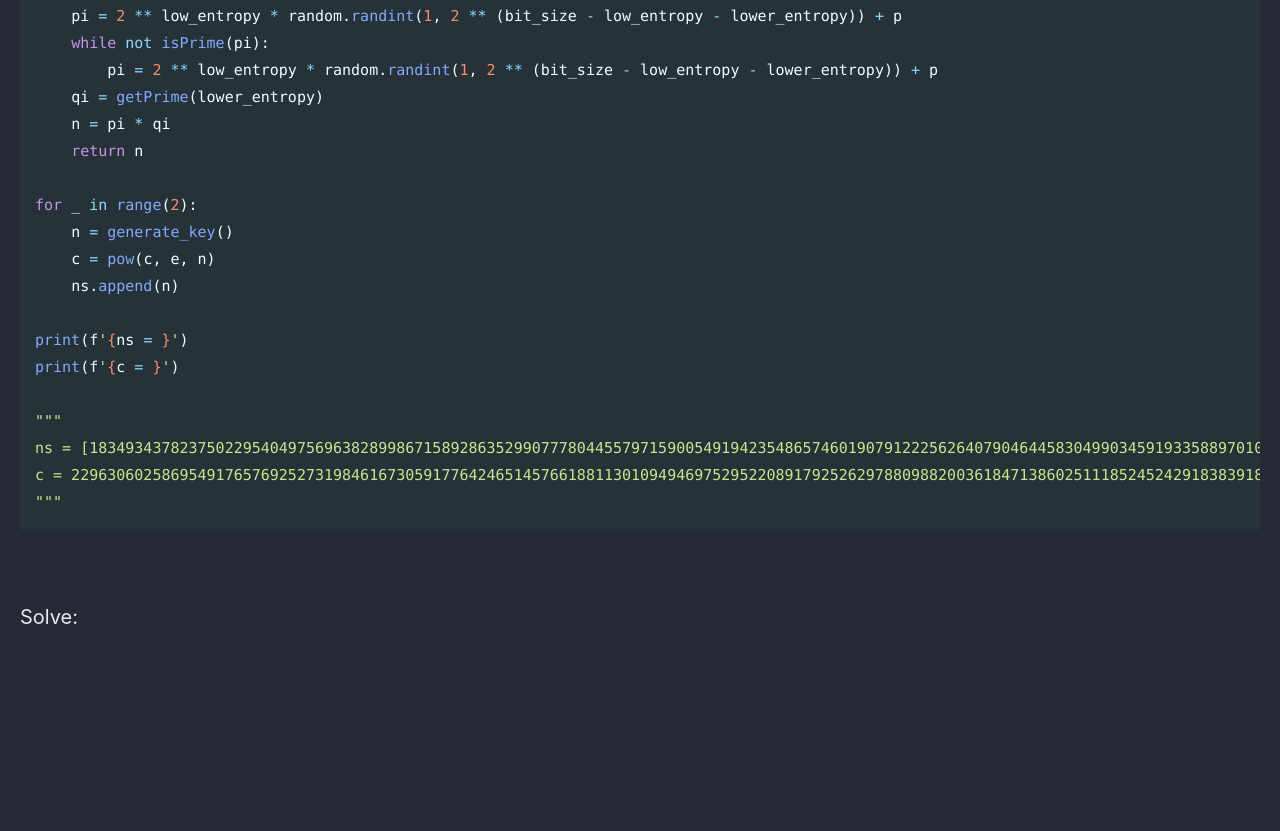
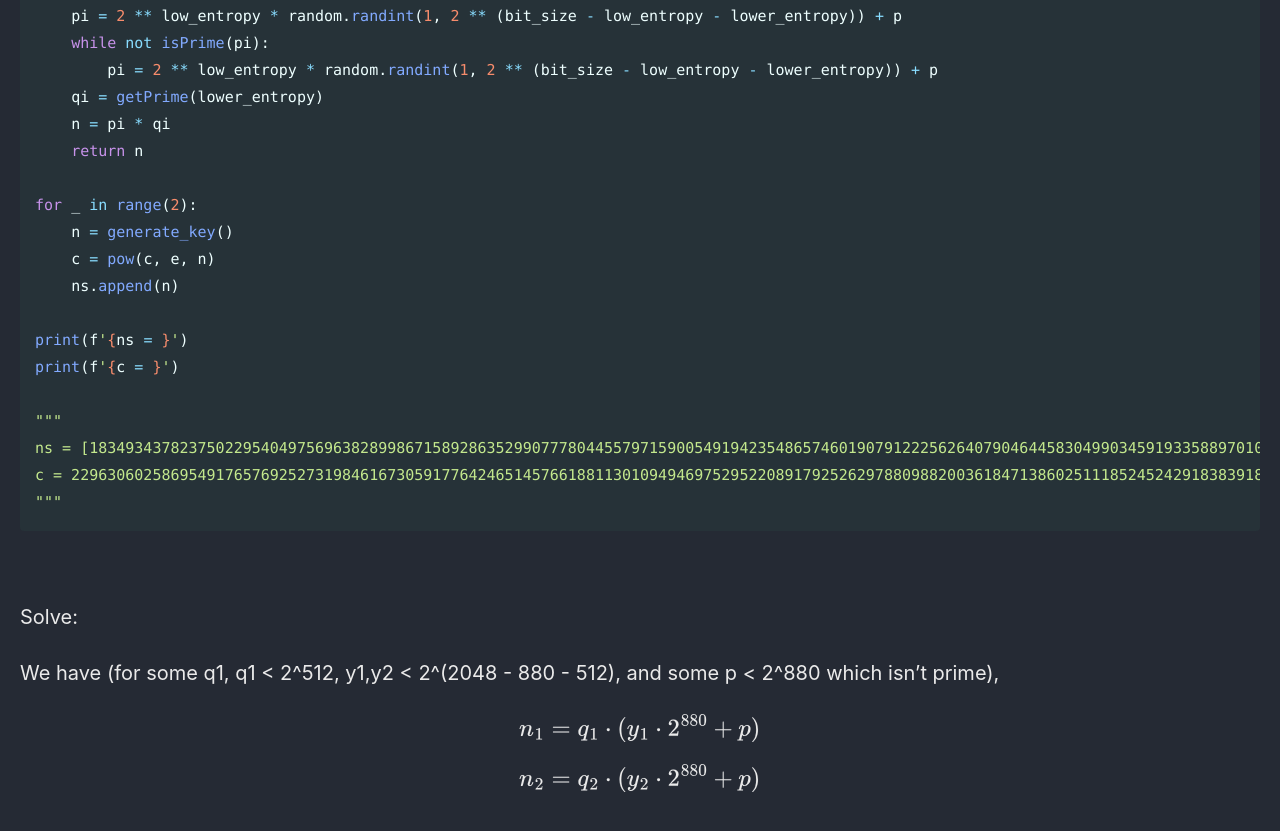
Before and after one commit to Connor-McCartney/Connor-McCartney.github.io, a Jekyll site: the page built from _pages/cryptography/small-roots/LowEntropy-HCMUSCTF2025.md, in a window 1280 px wide and 900 px high, scrolled down 760 px. Shown: the top 831 px of the window. Built offline with Jekyll 4.4.1, drawn with Linux system fonts in a browser that asks for light colours; cached includes are drawn as plain includes; before the commit the page ends 1448 px from its top, so only the background shows below that.

Commit message:
Update LowEntropy-HCMUSCTF2025.md

```diff
--- a/_pages/cryptography/small-roots/LowEntropy-HCMUSCTF2025.md
+++ b/_pages/cryptography/small-roots/LowEntropy-HCMUSCTF2025.md
@@ -51,3 +51,12 @@ c = 2296306025869549176576925273198461673059177642465145766188113010949469752952
 <br>
 
 Solve:
+
+We have (for some q1, q1 < 2^512, y1,y2 < 2^(2048 - 880 - 512), and some p < 2^880 which isn't prime),
+
+$$n_1 = q_1 \cdot (y_1 \cdot 2^{880} + p)$$
+
+$$n_2 = q_2 \cdot (y_2 \cdot 2^{880} + p)$$
+
+
+<br>
```
